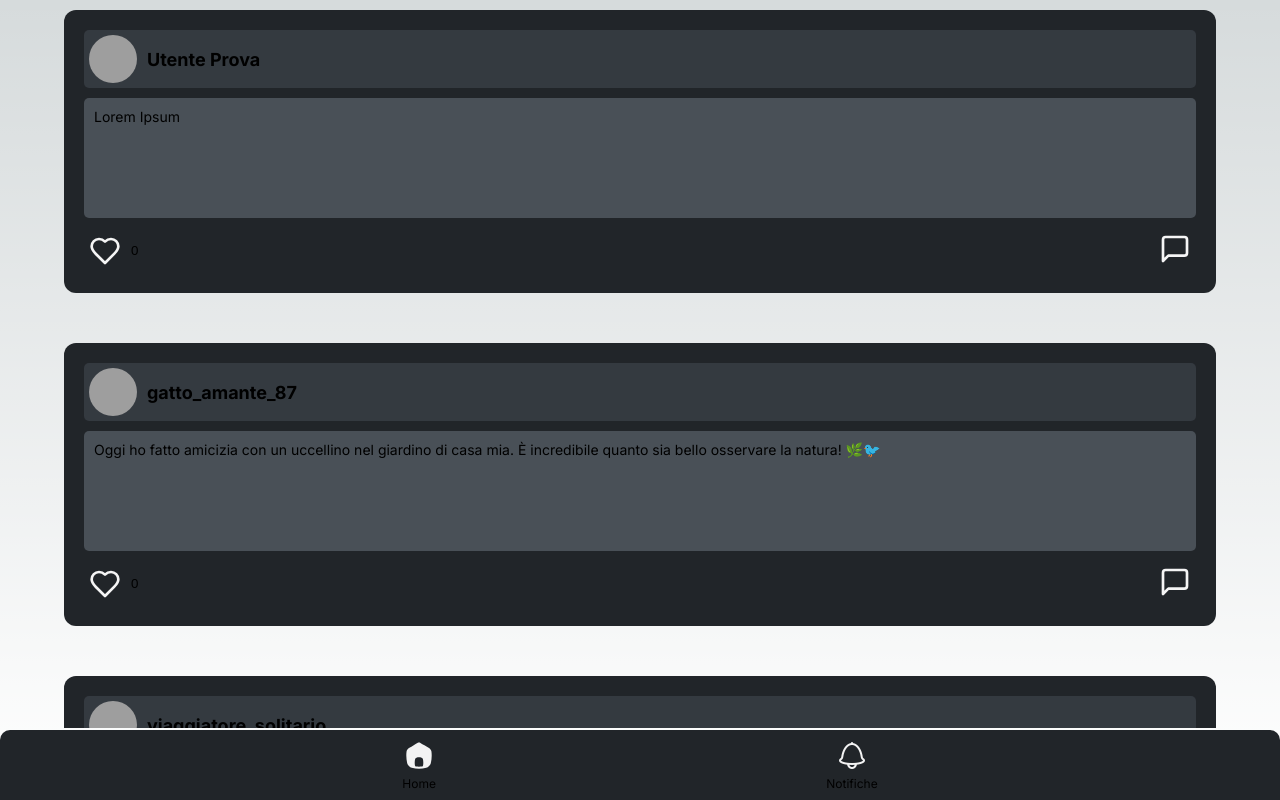
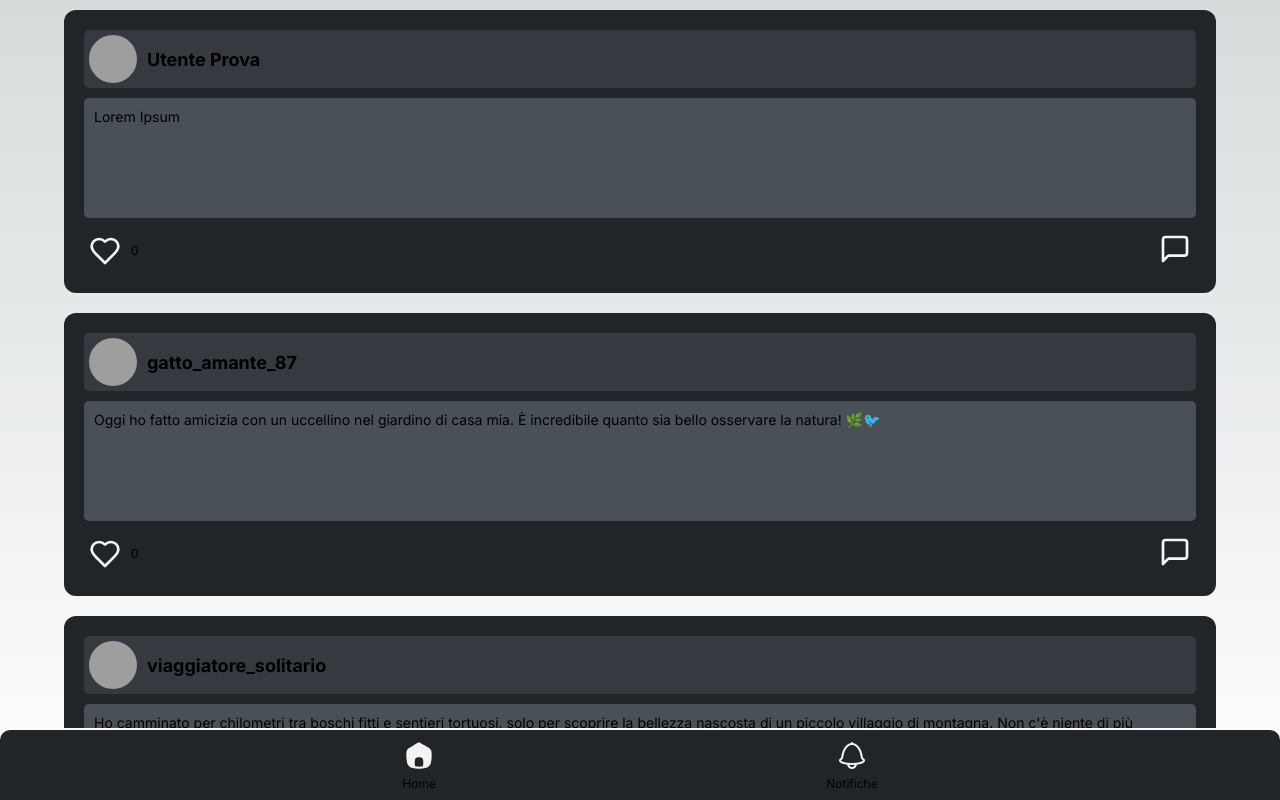
Before and after one commit to cecco25/react-social-network, a Next.js app: page / in a window 1280 px wide. Built offline with nearby package versions, Linux system fonts and the light colour scheme; grey boxes are pictures that could not be loaded.

Commit message:
Update page.module.css

```diff
--- a/src/app/page.module.css
+++ b/src/app/page.module.css
@@ -7,7 +7,7 @@
 .post {
     display: grid;
     place-items: center;
-    gap: 50px;
+    gap: 20px;
     padding: 10px;
 }
 
```
